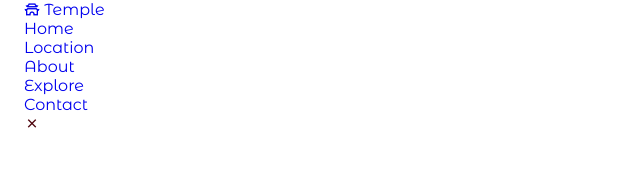
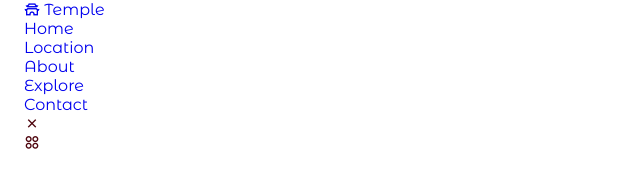
Before and after one commit to hamidacodes/responsive-temple-website-main, a plain HTML site: page index.html in a window 1280 px wide. Shown: the full height of the page, 0-640 px from the left. Drawn offline with nearby package versions, Linux system fonts and the light colour scheme.

Commit message:
toggle button

```diff
--- a/index.html
+++ b/index.html
@@ -57,19 +57,19 @@
 
                <div class="nav__close" id="nav--close">
                   <i class="ri-close-line"></i>
+               </div>
+            </div>
+
+            <!-- Toggle button -->
+
+            <div class="nav__toogle" id="nav--toogle">
+               <i class="ri-apps-2-line"></i>
+            </div>
 
 
 
 
 
-               </div>
-
-
-
-
-
-
-            </div>
 
          </nav>
 
```
